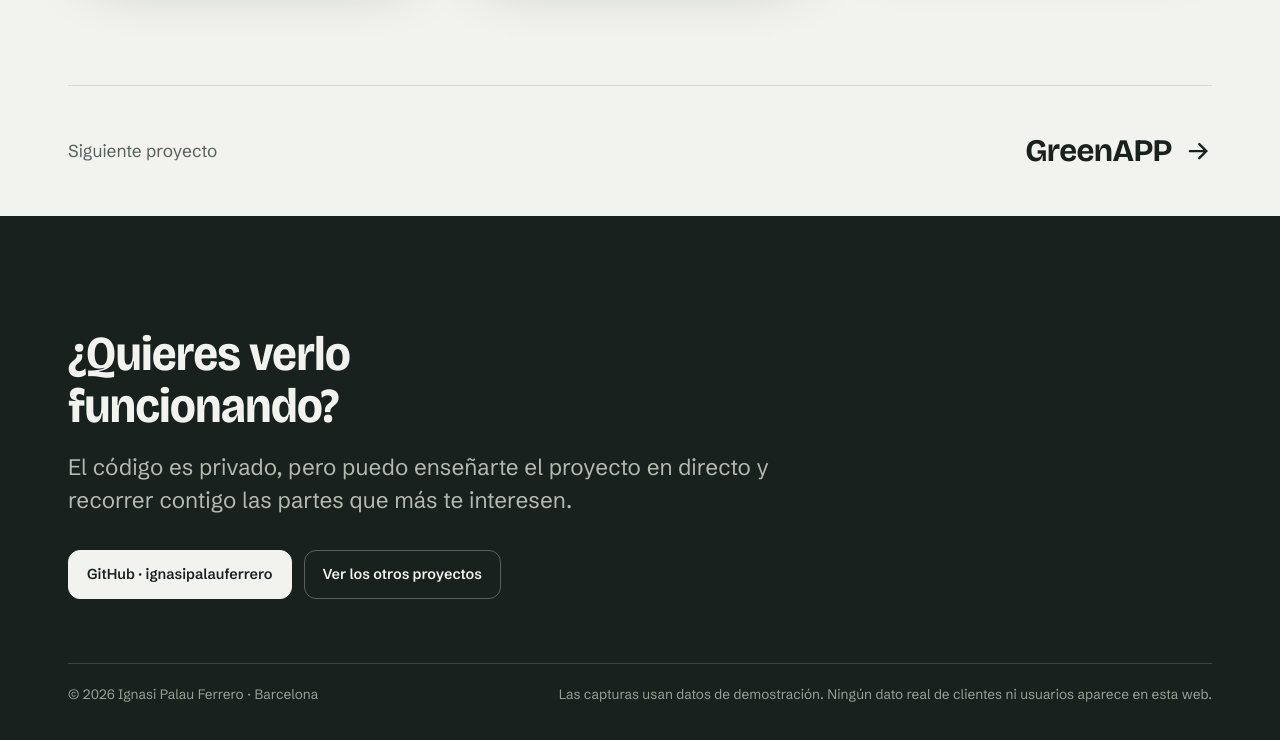
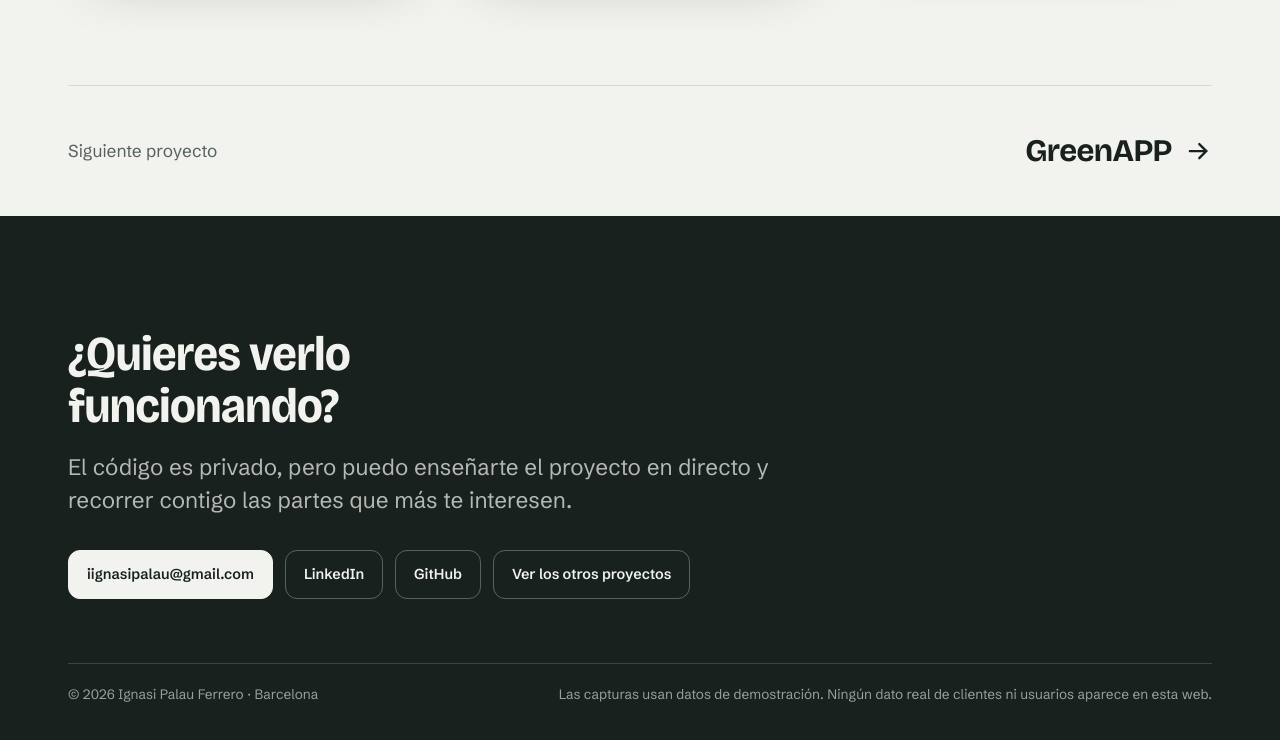
Before and after one commit to ignasipalauferrero/ignasipalauferrero.github.io, a plain HTML site: page proyectos/beta3m.html in a window 1280 px wide. Shown: the part 7247-7987 px from the top of the page. Drawn offline with Linux system fonts and the light colour scheme.

Commit message:
Add files via upload

```diff
--- a/proyectos/beta3m.html
+++ b/proyectos/beta3m.html
@@ -56,7 +56,9 @@
       <h2>¿Quieres verlo funcionando?</h2>
       <p>El código es privado, pero puedo enseñarte el proyecto en directo y recorrer contigo las partes que más te interesen.</p>
       <div class="links">
-        <a class="btn" href="https://github.com/ignasipalauferrero" rel="me">GitHub · ignasipalauferrero</a>
+        <a class="btn" href="mailto:iignasipalau@gmail.com">iignasipalau@gmail.com</a>
+        <a class="btn ghost" href="https://www.linkedin.com/in/ignasipalau" rel="me">LinkedIn</a>
+        <a class="btn ghost" href="https://github.com/ignasipalauferrero" rel="me">GitHub</a>
         <a class="btn ghost" href="../#proyectos">Ver los otros proyectos</a>
       </div>
       <div class="fineprint">
```
Also changed, not shown: index.html (+4 -2 lines), proyectos/greenapp.html (+3 -1 lines), proyectos/sorella.html (+4 -2 lines).
